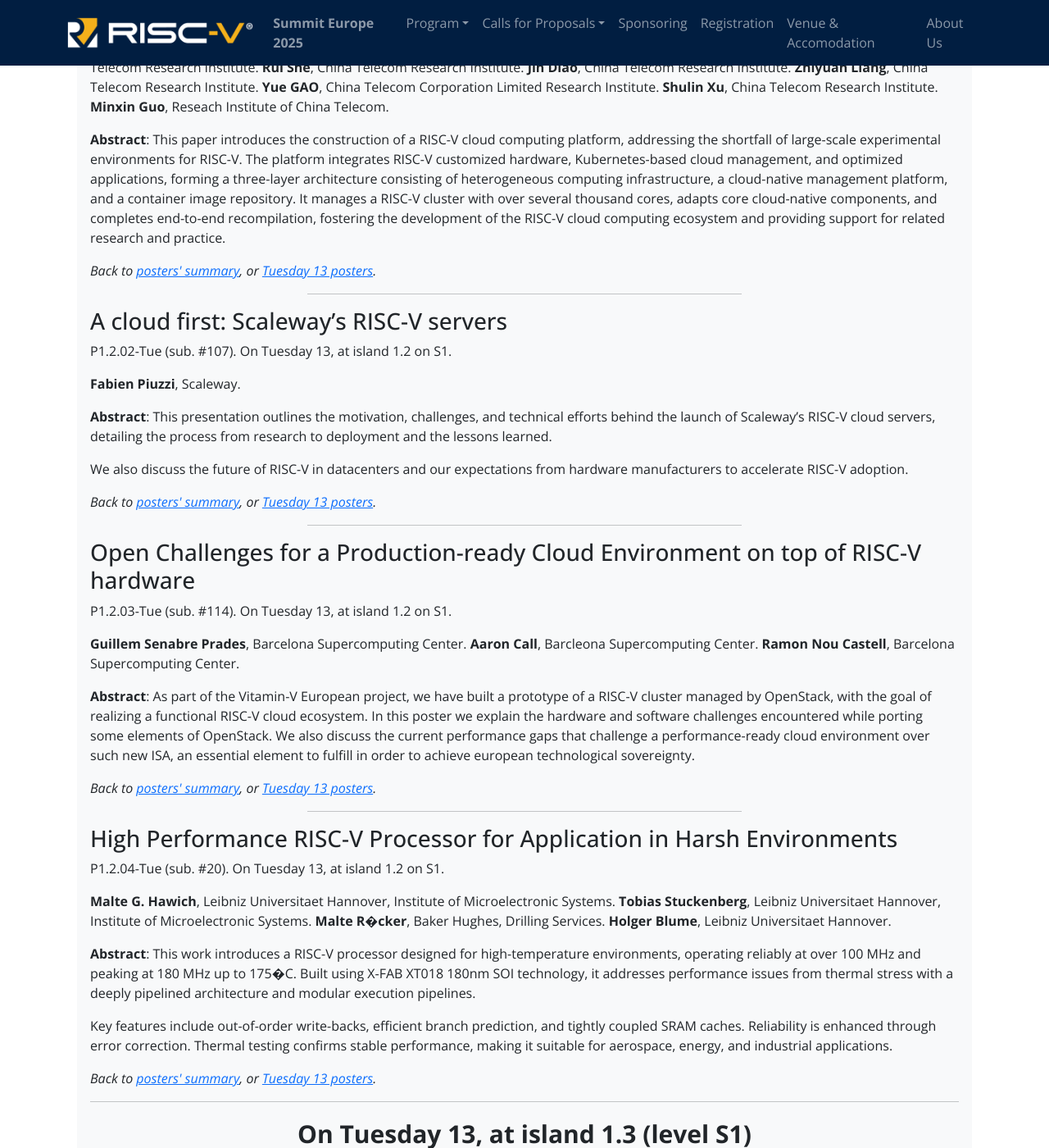
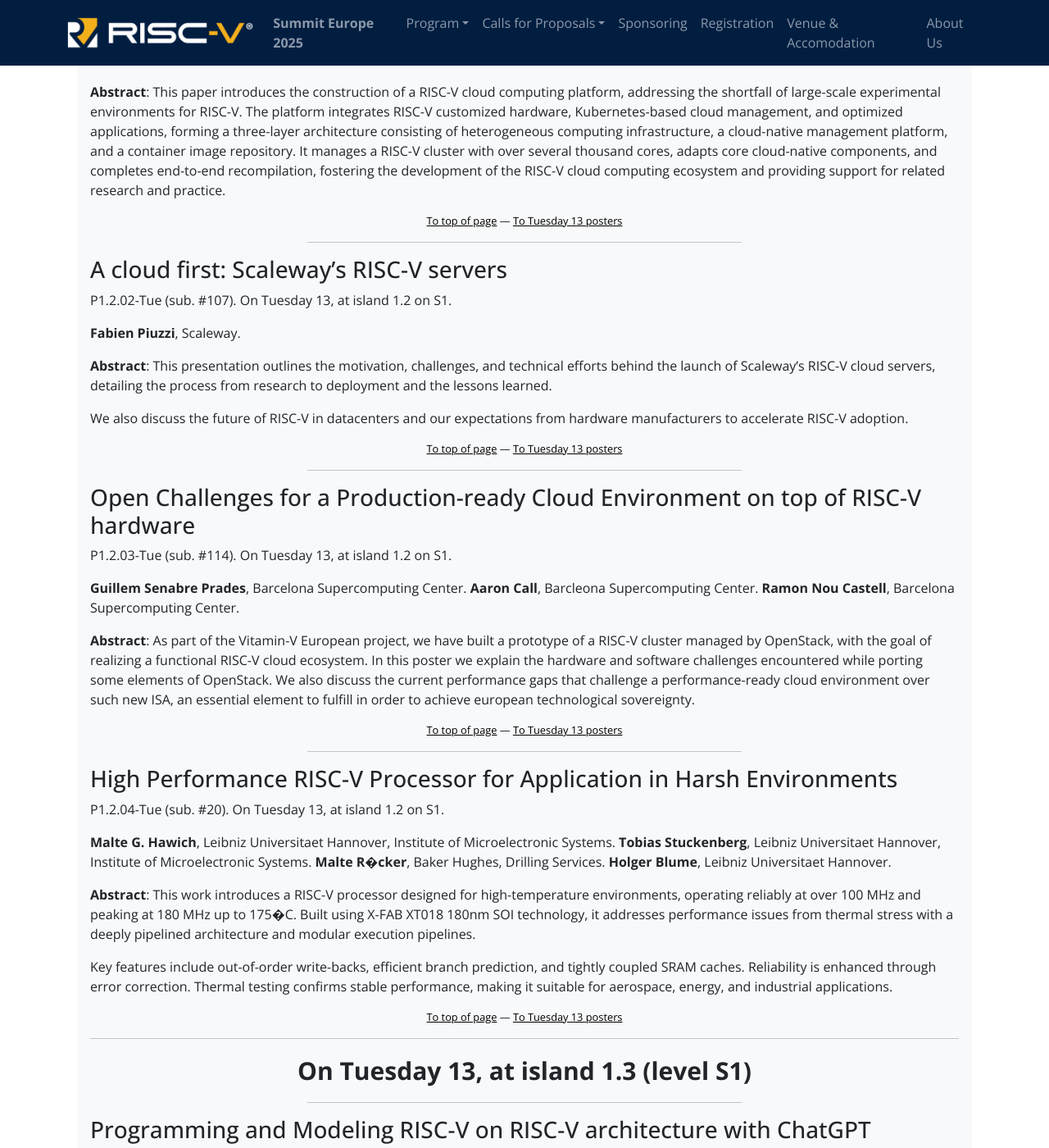
Before and after one commit to riscv-europe/summit-website-development, a Jekyll site: the page built from summit/2025/posters.md, in a window 1280 px wide and 1400 px high, scrolled down 6430 px. Shown: the whole window at 82% size. Built offline with Jekyll 4.4.1, drawn with Linux system fonts in a browser that asks for light colours; some of the changed text lies outside the part shown.

Commit message:
Fix: streamlined back navigation links's style on the posters page.

```diff
--- a/_includes/summit25posters-of-day.md
+++ b/_includes/summit25posters-of-day.md
@@ -29,7 +29,7 @@
 
 {% if poster['Summary'] %}**Abstract**: {{ poster['Summary'] }} {% endif %}
 
-<p><i>Back to <a href="#summary">posters' summary</a>, or <a href="#{{ day }}">{{ dayLong }} posters</a>.</i></p>
+<p align="center" style="font-size: 0.8em"><a class="backnavigation" href="#summary">To top of page</a> &mdash; <a href="#{{ day }}" class="backnavigation">To {{ dayLong }} posters</a></p>
 
 {% endunless %}
 
```
